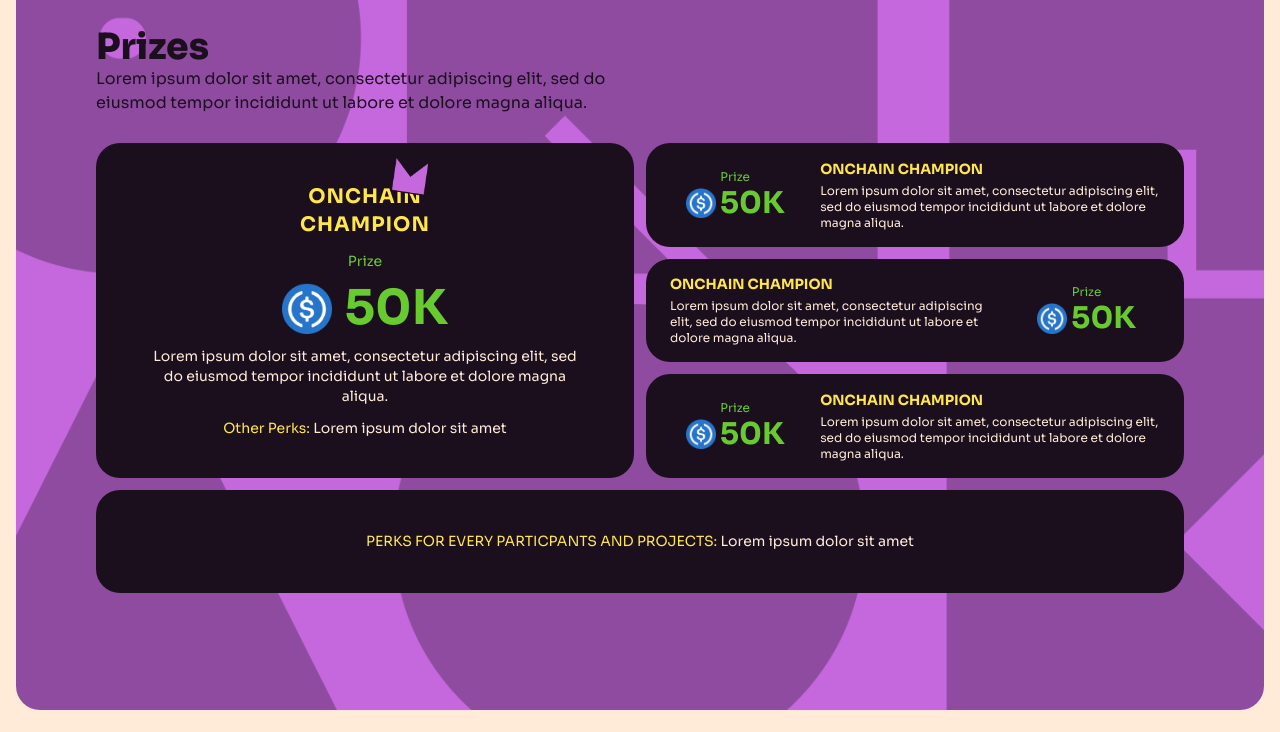
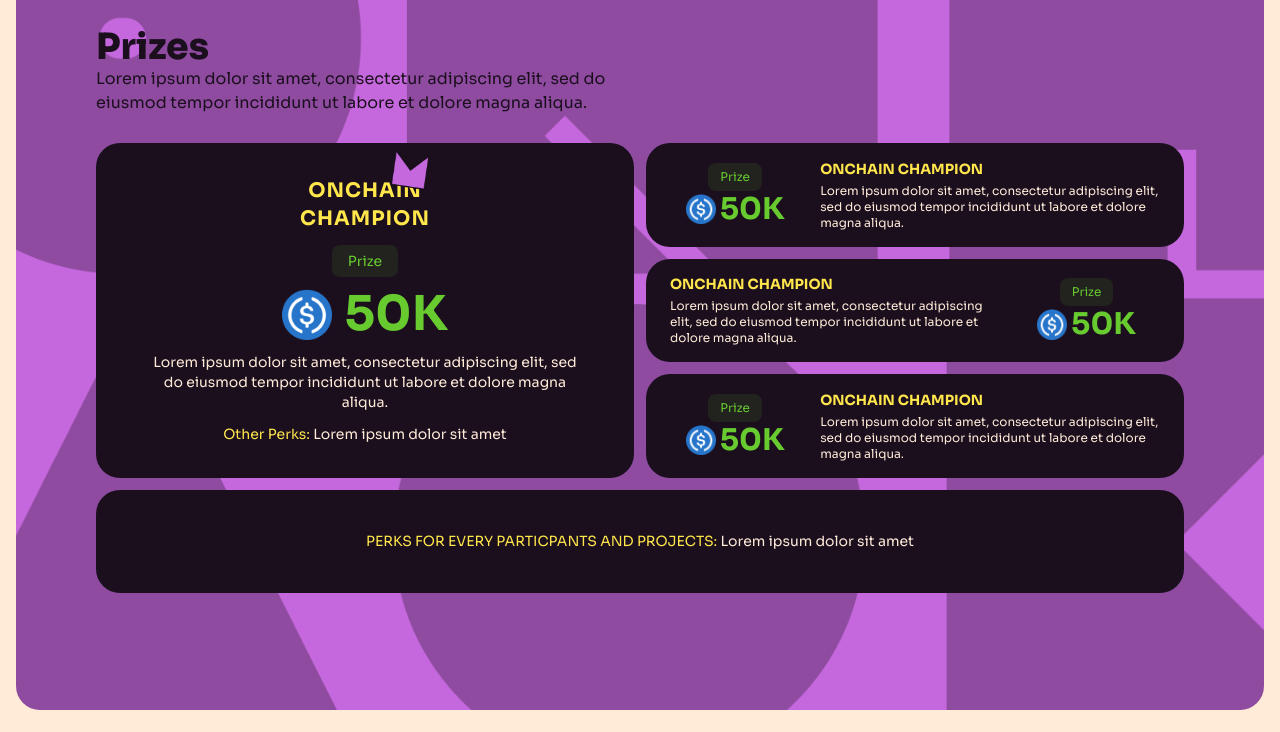
Before and after one commit to Signor1/onhack, a Next.js app: page / in a window 1280 px wide. Shown: the part 2000-2732 px from the top of the page. Built offline with nearby package versions, Linux system fonts and the light colour scheme.

Commit message:
feat: added sponsors

```diff
--- /dev/null
+++ b/src/components/invite/index.tsx
@@ -0,0 +1,15 @@
+import Link from "next/link"
+
+
+const Invitation = () => {
+    return (
+        <section className="w-full flex flex-col gap-3 items-center justify-center bg-[#60A3F3] prizeBg md:py-24 py-16 rounded-3xl">
+            <h1 className="text-[#13263E] font-semibold md:text-3xl text-2xl text-center md:w-[60%] w-[90%]">OnHack is For Every Based Developer,
+                Designer, Content Creator or Artist</h1>
+            <Link href={`/`} className="text-milkyBg mt-3 overflow-hidden relative bg-liteBlack px-16 rounded-lg py-2.5 z-10 before:absolute before:top-0 before:left-0 before:-z-10 before:w-0 before:h-full before:transition-all before:duration-300 before:bg-greenBg hover:before:w-full">Apply Now</Link>
+
+        </section>
+    )
+}
+
+export default Invitation
--- a/src/components/page/index.tsx
+++ b/src/components/page/index.tsx
@@ -6,6 +6,8 @@ import About from "../about"
 import MobileNav from "../shared/MobileNav"
 import Banner from "../banner/Banner"
 import Prize from "../prize"
+import Invitation from "../invite"
+import Sponsors from "../sponsors"
 
 const Index = () => {
     return (
@@ -22,6 +24,8 @@ const Index = () => {
             <Element name="prize">
                 <Prize />
             </Element>
+            <Invitation />
+            <Sponsors />
         </>
     )
 }
--- a/src/components/prize/index.tsx
+++ b/src/components/prize/index.tsx
@@ -17,7 +17,7 @@ const Prize = () => {
                         <span>ONCHAIN <br /> CHAMPION</span>
                         <Image src={vector} alt="vector" className='absolute right-0 -top-7' width={40} height={40} quality={100} />
                     </div>
-                    <span className="text-[#67CA2F] text-sm">Prize</span>
+                    <span className="text-[#67CA2F] bg-[#67CA2F]/10 px-4 py-1.5 rounded-lg text-sm">Prize</span>
                     <div className='flex justify-center gap-3 items-center'>
                         <Image src={usdc} alt="prize" width={50} height={50} quality={100} />
                         <span className='text-[#67CA2F] text-5xl font-bold'>50K</span>
@@ -45,8 +45,8 @@ export default Prize
 const SmallCard = ({ reverse }: { reverse: boolean }) => {
     return (
         <div className={`flex flex-row gap-2 bg-[#1B0F1E] py-4 px-3 rounded-3xl ${reverse && "flex-row-reverse px-6 hidden md:flex"}`}>
-            <div className='w-[30%] flex flex-col justify-center'>
-                <span className="text-[#67CA2F] text-center text-xs">Prize</span>
+            <div className='w-[30%] flex flex-col justify-center items-center'>
+                <span className="text-[#67CA2F] bg-[#67CA2F]/10 px-3 py-1.5 rounded-lg text-center text-xs">Prize</span>
                 <div className='flex justify-center gap-1 items-center'>
                     <Image src={usdc} alt="prize" width={30} height={30} quality={100} />
                     <span className='text-[#67CA2F] text-3xl font-bold'>50K</span>
--- /dev/null
+++ b/src/components/sponsors/index.tsx
@@ -0,0 +1,22 @@
+import Image from "next/image"
+import sponsorImg from "../../../public/base.png"
+
+const Sponsors = () => {
+    return (
+        <section className="w-full overflow-hidden mt-16 flex flex-col items-center">
+            <span className='bg-black/10 text-black px-6 py-3 rounded-xl'>Sponsors & Partners</span>
+
+            <div className="flex flex-nowrap gap-3 mt-8">
+                {
+                    [...Array(20)].map((_, index) => (
+                        <div className="w-[130px]" key={index}>
+                            <Image src={sponsorImg} className="w-full" alt="sponsor1" width={165} height={32} quality={100} />
+                        </div>
+                    ))
+                }
+            </div>
+        </section>
+    )
+}
+
+export default Sponsors
```
Also changed, not shown: public/base.png (added).
